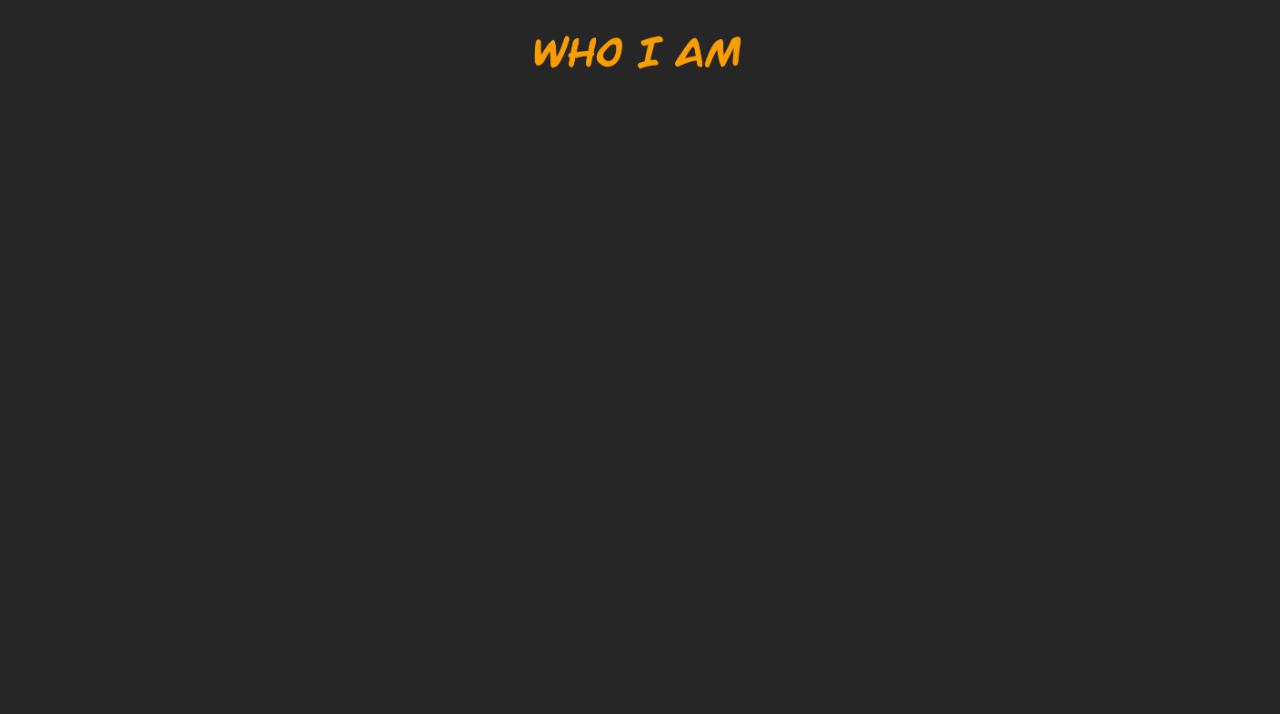
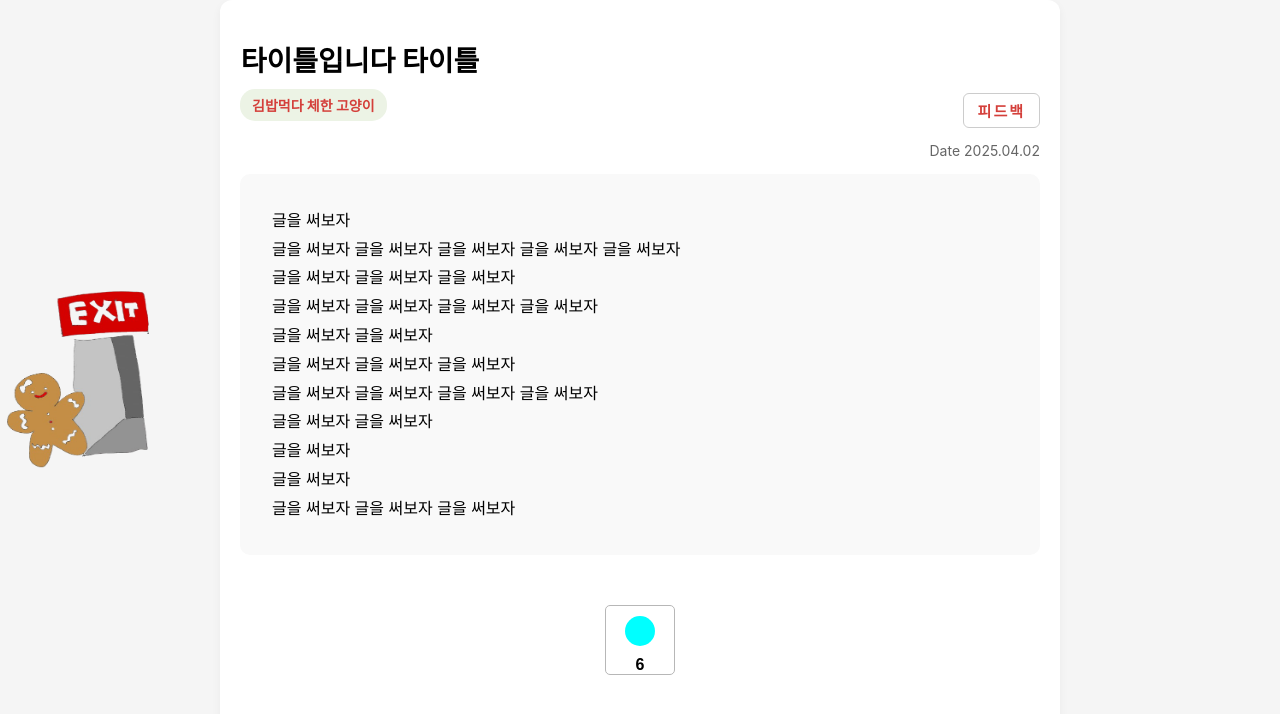
Before and after one commit to b-hyoung/Blog, a React (Create React App) app in the folder frontend/: page /blog/read_post in a window 1280 px wide. Before the commit this address had no page. Shown: the top 714 px of the page. Built offline with nearby package versions, Linux system fonts and the light colour scheme; a web font is replaced by a local one.

Commit message:
add PostList react-querry

```diff
--- a/frontend/src/App.js
+++ b/frontend/src/App.js
@@ -6,24 +6,27 @@ import MainPage from './MainPage/MainPage.js';
 import Login from './Login/Login.js';
 import SignUpPage from './Login/SignUp/SignUpPage.js';
 import Blog from './Blog/Blog.js';
-import Post from './Blog/Section/Post.js';
+import ReadPost from './Blog/Section/ReadPost/ReadPost.js';
+import Post from './Blog/Section/Post/Post.js';
 
 function App() {
   const location = useLocation()
   return (
     <div className="App">
-      {location.pathname === '/blog' || location.pathname=== '/blog/post' ?
+      {location.pathname === '/blog' || location.pathname=== '/blog/post' || location.pathname==='/blog/read_post' ?
         <>
         </>
         :
         <Navbar />
       }
+      {console.log(location.pathname)}
       <Routes>
         <Route path='/' element={<MainPage />} />
         <Route path='/login' element={<Login />} />
         <Route path='/signUp' element={<SignUpPage />} />
         <Route path='/blog' element={<Blog />} />
         <Route path='/blog/post' element={<Post />} />
+        <Route path='/blog/read_post' element={<ReadPost />} />
       </Routes>
     </div>
   );
--- a/frontend/src/Blog/Blog.js
+++ b/frontend/src/Blog/Blog.js
@@ -3,6 +3,7 @@ import './Blog.css';
 import {useNavigate, useSearchParams} from 'react-router-dom'
 import api from '../Api/axiosInstance';
 import { POST_API } from '../Api/PostApi';
+import { ROUTES } from '../Component/PathLink';
 
 function Blog() {
   const navigate = useNavigate()
@@ -29,7 +30,10 @@ function Blog() {
   }
 
   const handleClickPost = () => {
-    navigate('/blog/post')
+    navigate(ROUTES.BLOG_POST)
+  }
+  const handleGetPost = () => {
+    navigate('/blog/read_post')
   }
   const handleChangeTab = (tabType) => {
     setActiveTab(tabType);
@@ -50,14 +54,14 @@ function Blog() {
       {/* 게시글 리스트 및 고양이 이미지 레이아웃 개선 */}
       <div className="blog__content-container">
         {/* 고양이 이미지 추가 버튼 */}
-        <div className="blog__cat-button">
+        <div className="blog__cat-button" onClick={() => handleClickPost()}>
           <img src={`${process.env.PUBLIC_URL}/img/Projectimg/image1.png`} alt="고양이 추가 버튼" className="blog__cat-img" style={{ height: '180px', width:"180px", boxShadow: '0 4px 12px rgba(0, 0, 0, 0.1)' }}/>
         </div>
 
         <div className="blog__post-list">
           {PostsList.length > 0 ? (
             PostsList.map((post, index) => (
-              <div key={index} className="blog__post-item" onClick={(e) => handleClickPost(e)} >
+              <div key={index} className="blog__post-item" onClick={(e) => handleGetPost(e)} >
                 <span className="blog__post-text">{post.title}</span>
                 <div
                   className="blog__post-badge"
--- /dev/null
+++ b/frontend/src/Blog/Section/ReadPost/ReadPost.css
@@ -0,0 +1,126 @@
+.read-post-page {
+  background-color: #f5f5f5;
+  min-height: 100vh;
+  display: flex;
+  justify-content: center;
+}
+
+.read-post-wrapper {
+  background-color: white;
+  padding: 20px;
+  border-radius: 12px;
+  max-width: 800px;
+  width: 90%;
+  box-shadow: 0 4px 10px rgba(0, 0, 0, 0.05);
+  position: relative;
+}
+
+.read-post-title {
+  font-size: 28px;
+  font-weight: bold;
+  margin-bottom: 10px;
+  width: 30%;
+}
+
+.read-post-header {
+  display: flex;
+  justify-content: space-between;
+  align-items: flex-start;
+  margin-bottom: 10px;
+}
+
+.read-post-header-top {
+  display: flex;
+  justify-content: space-between;
+  width: 100%;
+  margin-bottom: 6px;
+}
+
+.read-post-tag {
+  background-color: #ecf3e5;
+  padding: 6px 12px;
+  border-radius: 15px;
+  font-weight: bold;
+  color: #d43f3a;
+  font-size: 14px;
+  width: max-content;
+}
+
+.read-post-meta {
+  display: flex;
+  flex-direction: column;
+  align-items: flex-end;
+  gap: 6px;
+  margin-top: 4px;
+}
+
+.read-post-feedback-button {
+  padding: 6px 14px;
+  border-radius: 6px;
+  border: 1px solid #ccc;
+  background-color: white;
+  color: #d43f3a;
+  font-weight: bold;
+  cursor: pointer;
+  letter-spacing: 2px;
+  font-size: 15px;
+}
+
+.read-post-date {
+  text-align: right;
+  margin-top: 8px;
+  color: #666;
+  font-size: 14px;
+  margin-bottom: 5px;
+}
+
+.read-post-content {
+  padding: 20px;
+  background-color: #f9f9f9;
+  border-radius: 10px;
+  line-height: 1.8;
+  font-size: 16px;
+  white-space: pre-line;
+  text-align: left;
+  padding: 2rem 2rem;
+  height: min-content;
+  min-height: 300px;
+}
+
+.read-post-closeBtn {
+  color: rgb(255, 98, 98);
+  position: absolute;
+  left: -25px;
+  top: 35%;
+  transform: translateX(-100%);
+  width: 200px;
+  height: 200px;
+  border: none;
+}
+
+.read-post-likeBtn {
+  margin-top: 50px;
+  border: 1px solid rgb(183, 183, 183);
+  border-radius: 5px;
+  padding: 10px 10px;
+  background-color: white;
+  width: 70px;
+  height: 70px;
+}
+
+.read-post-likeImg {
+  margin: 0 auto;
+  padding: 10px 10px;
+  background-color: aqua;
+  width: 10px;
+  height: 10px;
+  border-radius: 50%;
+  margin-bottom: 10px;
+  font-size: 20px;
+}
+
+.read-post-likeText {
+  font-size: 16px;
+  font-weight: bold;
+  padding-bottom: 10px;
+}
--- /dev/null
+++ b/frontend/src/Blog/Section/ReadPost/ReadPost.js
@@ -0,0 +1,54 @@
+import React from 'react';
+import './ReadPost.css';
+import { useNavigate } from 'react-router-dom';
+import { ROUTES } from '../../../Component/PathLink';
+
+function ReadPost() {
+    const navigate = useNavigate()
+    const handleClickExit = () =>{
+        navigate(ROUTES.BLOG);
+    }
+    return (
+        <div className="read-post-page">
+            <div className="read-post-wrapper">
+                <div className="read-post-top">
+                    <h1 className="read-post-title">타이틀입니다 타이틀</h1>
+                    <div className="read-post-header">
+                        <div className="read-post-tag">
+                            김밥먹다 체한 고양이
+                        </div>
+                        <div className="read-post-meta">
+                            <button className="read-post-feedback-button">
+                                피드백
+                            </button>
+                            <p className="read-post-date">
+                                Date 2025.04.02
+                            </p>
+                        </div>
+                    </div>
+                </div>
+
+                <div className="read-post-content">
+                    글을 써보자<br />
+                    글을 써보자 글을 써보자 글을 써보자 글을 써보자 글을 써보자<br />
+                    글을 써보자 글을 써보자 글을 써보자<br />
+                    글을 써보자 글을 써보자 글을 써보자 글을 써보자<br />
+                    글을 써보자 글을 써보자<br />
+                    글을 써보자 글을 써보자 글을 써보자<br />
+                    글을 써보자 글을 써보자 글을 써보자 글을 써보자<br />
+                    글을 써보자 글을 써보자<br />
+                    글을 써보자<br />
+                    글을 써보자<br />
+                    글을 써보자 글을 써보자 글을 써보자
+                </div>
+            <button className='read-post-likeBtn'>
+                <div className='read-post-likeImg'></div>
+                <div className='read-post-likeText'>6</div>
+            </button>
+                <img src={`${process.env.PUBLIC_URL}/img/icon/ExitIcon.png`} className='read-post-closeBtn' onClick={() => handleClickExit()} />
+            </div>
+        </div>
+    );
+}
+
+export default ReadPost;
--- a/frontend/src/Component/PathLink.js
+++ b/frontend/src/Component/PathLink.js
@@ -5,4 +5,5 @@ export const ROUTES = {
   SIGNUP: '/signup',
   BLOG: '/blog',
   BLOG_POST: '/blog/post',
+  BLOG_GET: '/blog/read_post',
 };
--- a/frontend/src/MainPage/Social/Social.js
+++ b/frontend/src/MainPage/Social/Social.js
@@ -1,7 +1,7 @@
 import React, { useState } from 'react'
 import {useNavigate} from 'react-router-dom'
 import './Social.css'
-import { getClipboardText } from '../../Section/getClipboardText'
+import { getClipboardText } from '../../Component/getClipboardText'
 
 
 function Social() {
```
Also changed, not shown: frontend/src/Blog/Section/Post/Post.js (renamed from frontend/src/Blog/Section/Post.js, +4 -5 lines), frontend/src/Section/GoNavigate.js (deleted, +0 -11 lines), frontend/public/img/icon/ExitIcon.png (added), frontend/src/Blog/Section/Post/Post.css (renamed from frontend/src/Blog/Section/Post.css), frontend/src/Component/getClipboardText.js (renamed from frontend/src/Section/getClipboardText.js).
